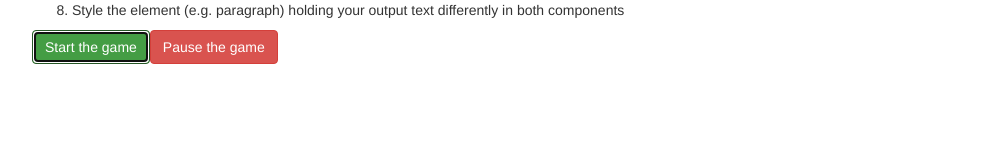
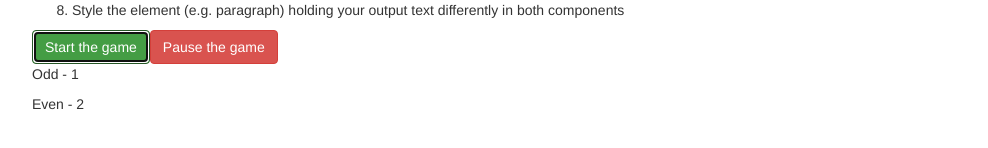
Before and after one commit to Saravana-Angular/complete-databinding, an Angular app: page / in a window 1280 px wide. Both pictures are taken after a click on the button "Start the game". Shown: the part 196-344 px from the top of the page, without its empty margins (38-1026 px from the left). Built offline with nearby package versions, Linux system fonts and the light colour scheme.

Commit message:
Implementing odd and even components to output the odd and even values

```diff
--- a/src/app/app.component.html
+++ b/src/app/app.component.html
@@ -21,4 +21,10 @@
       <app-game-control (intervalFired)="onIntervalFired($event)"></app-game-control>
     </div>
   </div>
+  <div class="row">
+    <div class="col-xs-12">
+      <app-odd *ngFor="let oddNumber of oddNumbers" [number]="oddNumber"></app-odd>
+      <app-even *ngFor="let evenNumber of evenNumbers" [number]="evenNumber"></app-even>
+    </div>
+  </div>
 </div>
--- a/src/app/app.component.ts
+++ b/src/app/app.component.ts
@@ -6,7 +6,15 @@
   styleUrls: ["./app.component.css"],
 })
 export class AppComponent {
+  oddNumbers: number[] = [];
+  evenNumbers: number[] = [];
+
   onIntervalFired(firedNumber: number) {
-    console.log(firedNumber);
+    // console.log(firedNumber);
+    if (firedNumber % 2 === 0) {
+      this.evenNumbers.push(firedNumber);
+    } else {
+      this.oddNumbers.push(firedNumber);
+    }
   }
 }
--- a/src/app/even/even.component.html
+++ b/src/app/even/even.component.html
@@ -1 +1 @@
-<p>even works!</p>
+<p>Even - {{number}}</p>
--- a/src/app/even/even.component.ts
+++ b/src/app/even/even.component.ts
@@ -1,15 +1,13 @@
-import { Component, OnInit } from '@angular/core';
+import { Component, OnInit, Input } from "@angular/core";
 
 @Component({
-  selector: 'app-even',
-  templateUrl: './even.component.html',
-  styleUrls: ['./even.component.css']
+  selector: "app-even",
+  templateUrl: "./even.component.html",
+  styleUrls: ["./even.component.css"],
 })
 export class EvenComponent implements OnInit {
+  @Input() number: number;
+  constructor() {}
 
-  constructor() { }
-
-  ngOnInit(): void {
-  }
-
+  ngOnInit(): void {}
 }
--- a/src/app/odd/odd.component.html
+++ b/src/app/odd/odd.component.html
@@ -1 +1 @@
-<p>odd works!</p>
+<p>Odd - {{number}}</p>
--- a/src/app/odd/odd.component.ts
+++ b/src/app/odd/odd.component.ts
@@ -1,15 +1,13 @@
-import { Component, OnInit } from '@angular/core';
+import { Component, OnInit, Input } from "@angular/core";
 
 @Component({
-  selector: 'app-odd',
-  templateUrl: './odd.component.html',
-  styleUrls: ['./odd.component.css']
+  selector: "app-odd",
+  templateUrl: "./odd.component.html",
+  styleUrls: ["./odd.component.css"],
 })
 export class OddComponent implements OnInit {
+  @Input() number: number;
+  constructor() {}
 
-  constructor() { }
-
-  ngOnInit(): void {
-  }
-
+  ngOnInit(): void {}
 }
```
